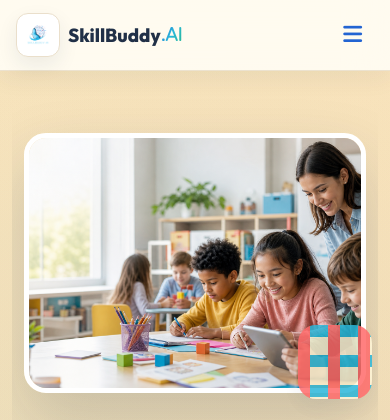
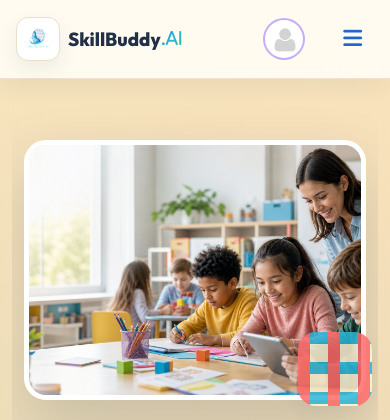
Before and after one commit to Shani871/SkillBuddy, a Django app: page /en/ in a window 390 px wide. Shown: the top 420 px of the page. Run offline with Django 3.2, Linux system fonts and the light colour scheme; the visitor is signed in with stand-in values (Sample User, id 1); parts of the project's set-up code (start-up, migrations or seed data) failed here and were passed over; some libraries are stand-ins or nearby versions.

Commit message:
Enhance mobile responsiveness across various templates and improve table structures for better layout

```diff
--- a/static/css/ui-refresh.css
+++ b/static/css/ui-refresh.css
@@ -1316,3 +1316,34 @@ body.auth-page {
     height: 132px;
   }
 }
+
+/* --- Mobile Responsiveness Enhancements --- */
+.navbar-brand-wrapper {
+  display: flex;
+  align-items: center;
+  flex-grow: 1;
+}
+
+@media (max-width: 575.98px) {
+  .filter-form div,
+  .filter-form input,
+  .filter-form select {
+    width: 100% !important;
+    margin-right: 0 !important;
+  }
+  .filter-form button {
+    width: 100% !important;
+    margin-top: 0.5rem;
+  }
+  .message {
+    max-width: 90% !important;
+    padding: 0.75rem 1rem !important;
+    font-size: 0.9rem !important;
+  }
+  .chat-messages {
+    padding: 1rem !important;
+  }
+  .chat-input-area {
+    padding: 0.75rem !important;
+  }
+}
--- a/templates/navbar.html
+++ b/templates/navbar.html
@@ -1,5 +1,8 @@
 {% load static %}
 {% load i18n %}
+{% get_current_language as LANGUAGE_CODE %}
+{% get_available_languages as LANGUAGES %}
+{% get_language_info_list for LANGUAGES as languages %}
 
 <nav id="top-navbar" class="navbar navbar-expand-xl glass-nav py-2 sticky-top">
     <div class="container-fluid px-3 px-lg-4">
@@ -12,6 +15,49 @@
             <span class="stats-pill ms-2 d-none d-md-inline-block">{{ request.user.get_user_role }}</span>
             {% endif %}
         </a>
+
+        {% if request.user.is_authenticated %}
+        <div class="d-flex align-items-center gap-2 d-xl-none ms-auto me-2">
+            <div class="dropdown">
+                <button class="btn p-0 border-0" type="button" data-bs-toggle="dropdown" aria-expanded="false">
+                    <span class="avatar border border-2 rounded-circle p-1 d-inline-block" style="border-color: rgba(139, 92, 246, 0.5) !important; background: rgba(255,255,255,0.05); width: 42px; height: 42px;">
+                        <img src="{{ request.user.picture.url }}" class="rounded-circle" style="width: 32px; height: 32px; object-fit: cover;" alt="Profile">
+                    </span>
+                </button>
+                <div class="dropdown-menu dropdown-menu-end p-3 rounded-4 shadow" style="min-width: 16rem; z-index: 1050;">
+                    <div class="d-flex align-items-center mb-3">
+                        <img src="{{ request.user.picture.url }}" class="rounded-circle me-2" style="width: 36px; height: 36px; object-fit: cover;" alt="Profile">
+                        <div class="overflow-hidden">
+                            <p class="fw-bold mb-0 text-truncate" style="font-size: 0.9rem;">{{ request.user.get_full_name|default:request.user.username }}</p>
+                            <p class="small text-muted mb-0 text-truncate" style="font-size: 0.75rem;">{{ request.user.email }}</p>
+                        </div>
+                    </div>
+                    <a class="dropdown-item rounded-3 py-2" style="font-size: 0.85rem;" href="{% url 'profile' %}">
+                        <i class="fas fa-user me-2 text-primary"></i>{% trans 'My Profile' %}
+                    </a>
+                    <a class="dropdown-item rounded-3 py-2" style="font-size: 0.85rem;" href="{% url 'edit_profile' %}">
+                        <i class="fas fa-gear me-2 text-primary"></i>{% trans 'Settings' %}
+                    </a>
+                    <div class="mt-2">
+                        <label for="lang-select-mobile-quick" class="small text-muted" style="font-size: 0.75rem;">{% trans 'Language' %}</label>
+                        <select class="form-select form-select-sm mt-1" name="language_mobile_quick" id="lang-select-mobile-quick" onchange="document.getElementById('lang-select-nav').value=this.value;document.getElementById('lang-form').submit();">
+                            {% for language in languages %}
+                            <option value="{{ language.code }}" {% if language.code == LANGUAGE_CODE %}selected{% endif %}>{{ language.code|upper }}</option>
+                            {% endfor %}
+                        </select>
+                    </div>
+                    <hr class="my-3">
+                    <a class="btn btn-danger w-100 rounded-pill btn-sm" href="{% url 'logout' %}">
+                        <i class="fas fa-right-from-bracket me-2"></i>{% trans 'Sign out' %}
+                    </a>
+                </div>
+            </div>
+        </div>
+        {% else %}
+        <div class="d-flex align-items-center gap-2 d-xl-none ms-auto me-2">
+            <a class="btn btn-sm btn-outline-primary" href="{% url 'login' %}">{% trans 'Sign In' %}</a>
+        </div>
+        {% endif %}
 
         <button class="navbar-toggler border-0 shadow-none" type="button" data-bs-toggle="collapse" data-bs-target="#navbarContent" aria-controls="navbarContent" aria-expanded="false" aria-label="Toggle navigation">
             <i class="fas fa-bars fs-4 text-primary"></i>
@@ -139,9 +185,6 @@
                     <form action="{% url 'set_language' %}" method="post" id="lang-form" class="d-none d-lg-block">
                         {% csrf_token %}
                         <input name="next" type="hidden" value="{{ request.get_full_path }}">
-                        {% get_current_language as LANGUAGE_CODE %}
-                        {% get_available_languages as LANGUAGES %}
-                        {% get_language_info_list for LANGUAGES as languages %}
                         <select class="form-select form-select-sm rounded-pill" name="language" id="lang-select-nav">
                             {% for language in languages %}
                             <option value="{{ language.code }}" {% if language.code == LANGUAGE_CODE %}selected{% endif %}>
--- a/templates/quiz/correct_answer.html
+++ b/templates/quiz/correct_answer.html
@@ -1,7 +1,8 @@
 {% load i18n %}
 {% if previous.answers %}
-  <table class="table table-striped table-bordered">
-    <tbody>
+  <div class="table-responsive">
+    <table class="table table-striped table-bordered">
+      <tbody>
   	  {% for answer in previous.answers %}
         {% if answer.correct %}
   	    <tr class="success">
@@ -23,6 +24,7 @@
   	{% endfor %}
     </tbody>
   </table>
+  </div>
 
   {% if user_was_incorrect %}
     <div class="text-danger">
--- a/templates/quiz/progress.html
+++ b/templates/quiz/progress.html
@@ -20,6 +20,7 @@
   <div class="header-title text-center">{% trans "Question Category Scores" %}</div>
   <div class="title-line"></div>
 
+  <div class="table-responsive">
     <table class="table table-bordered table-striped">
 
   	<thead>
@@ -47,6 +48,7 @@
   	</tbody>
 
     </table>
+  </div>
 
 
   {% endif %}
--- a/templates/quiz/question.html
+++ b/templates/quiz/question.html
@@ -44,6 +44,7 @@
 
         {% load i18n %}
         {% if previous.answers %}
+          <div class="table-responsive">
             <table class="table table-striped table-bordered">
               <tbody>
                 {% for answer in previous.answers %}
@@ -67,6 +68,7 @@
                 {% endfor %}
               </tbody>
             </table>
+          </div>
 
           {% if user_was_incorrect %}
             <div class="text-danger">
--- a/templates/quiz/quiz_marking_detail.html
+++ b/templates/quiz/quiz_marking_detail.html
@@ -27,6 +27,7 @@
 <!-- <p><b>{% trans "Start" %}:</b> {{ sitting.start }}</p>
 <p><b>{% trans "End" %}:</b> {{ sitting.end }}</p> -->
 
+<div class="table-responsive">
 <table class="table table-bordered table-striped">
 
   <thead>
@@ -69,4 +70,5 @@
   </tbody>
 
 </table>
+</div>
 {% endblock %}
--- a/templates/quiz/result.html
+++ b/templates/quiz/result.html
@@ -42,7 +42,7 @@
         </p>
 
         {% load i18n %}
-        {% if previous.answers %}
+          <div class="table-responsive">
             <table class="table table-striped table-bordered">
               <tbody>
                 {% for answer in previous.answers %}
@@ -66,6 +66,7 @@
                 {% endfor %}
               </tbody>
             </table>
+          </div>
 
           {% if user_was_incorrect %}
             <div class="text-danger">
--- a/templates/quiz/sitting_list.html
+++ b/templates/quiz/sitting_list.html
@@ -16,7 +16,7 @@
 {% for student in students %}<h3>{{ student.student.user.get_full_name }}</h3>{% endfor %}
 {% for marking in marking_list %}<h3>{{ marking }} <small>{{ forloop.counter }}</small></h3>{% endfor %}
 
-<form action="" method="GET" class="form-inline justify-content-center bg-white p-4 my-3 d-flex gap-3">
+<form action="" method="GET" class="form-inline justify-content-center bg-white p-3 p-md-4 my-3 d-flex flex-column flex-sm-row gap-3">
 	<input type="text" name="user_filter" class="form-control" placeholder="User" value="{{ request.GET.user_filter }}">
 	<input type="text" name="quiz_filter" class="form-control" placeholder="Quiz" value="{{ request.GET.quiz_filter }}">
 	<button type="submit" class="btn btn-outline-secondary">{% trans "Filter"%}</button>
@@ -26,6 +26,7 @@
 
 	<div class="text-light bg-secondary p-1 my-2">{% trans 'Total complete exams' %}: {{ sitting_list.count }}</div>
 
+	<div class="table-responsive">
 		<table class="table table-bordered table-striped">
 			<thead>
 				<tr>
@@ -57,6 +58,7 @@
 			</tbody>
 
 		</table>
+	</div>
 {% else %}
 	<p class="p-3 bg-light">{% trans "No completed exams for you" %}.</p>
 {% endif %}
--- a/templates/search/search_view.html
+++ b/templates/search/search_view.html
@@ -1,4 +1,4 @@
-ƒ{% extends "base.html" %}
+{% extends "base.html" %}
 {% load i18n %}
 {% block title %}{% trans 'Search result for' %} {{ query }} | {% trans 'Learning management system' %}{% endblock title %}
 
```
Also changed, not shown: 1 other file. Lines whose indentation alone changed are shown as unchanged.
